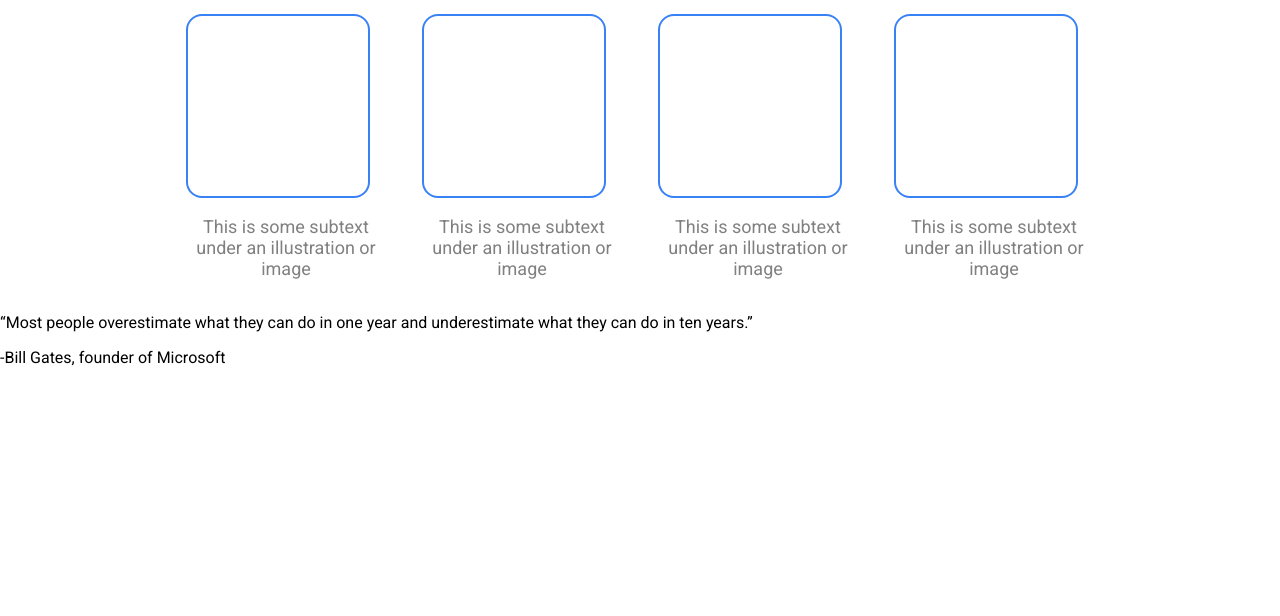
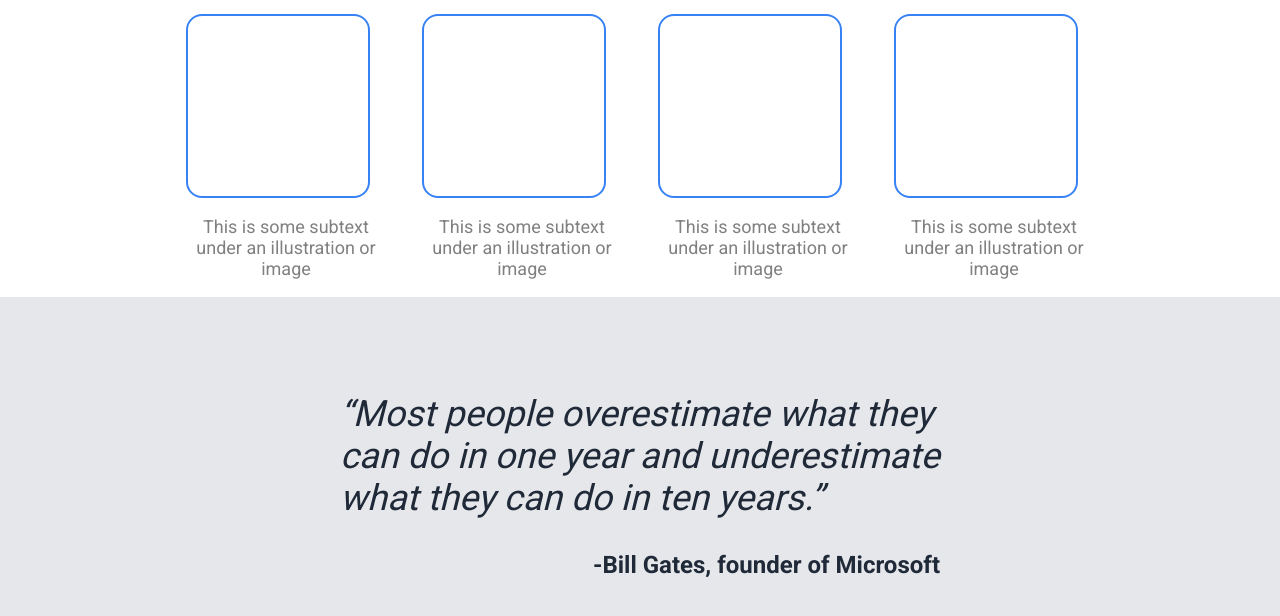
Before and after one commit to TheDodoDev/odin-website, a plain HTML site: page index.html in a window 1280 px wide. Shown: the part 600-1216 px from the top of the page. Before the commit the page ends 983 px from the top, so only its background shows below. Drawn offline with Linux system fonts and the light colour scheme.

Commit message:
feat: Add CSS for quotes section

```diff
--- a/css/styles.css
+++ b/css/styles.css
@@ -120,3 +120,29 @@ a{
     color: gray;
     text-align: center;
 }
+
+.quote{
+    display: flex;
+    flex-direction: column;
+    background-color: #E5E7EB;
+    padding: 80px 25px;
+    align-content: center;
+    justify-content: center;
+    flex: 1;
+}
+
+.quote p{
+    font-size: 36px;
+    font-style: italic;
+    font-weight: 100;
+    color: #1F2937;
+    margin: 16px auto;
+    width: 600px;
+}
+
+.quote .author{
+    font-size: 24px;
+    font-weight: 900;
+    font-style: normal;
+    text-align: end;
+}
```
